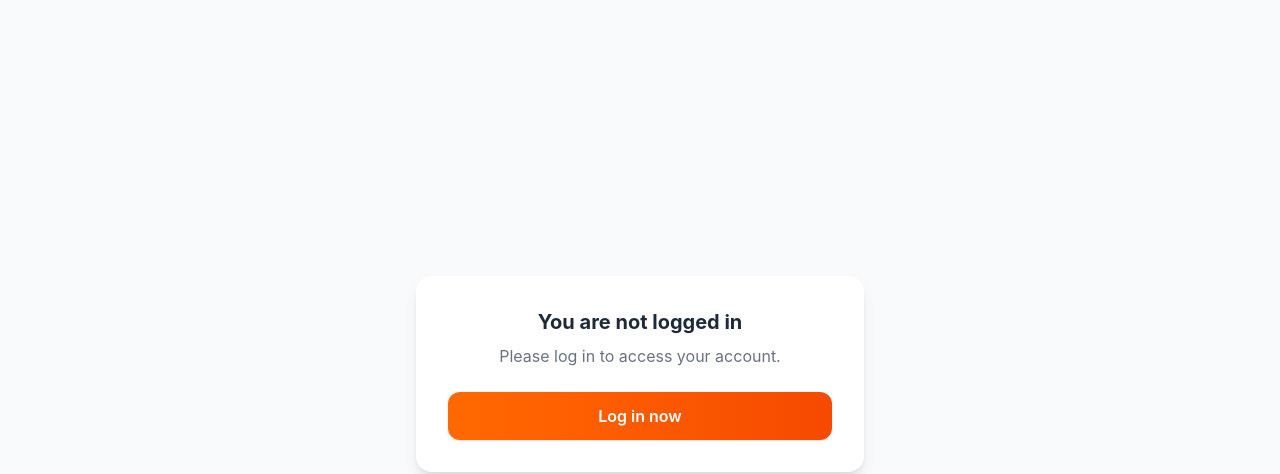
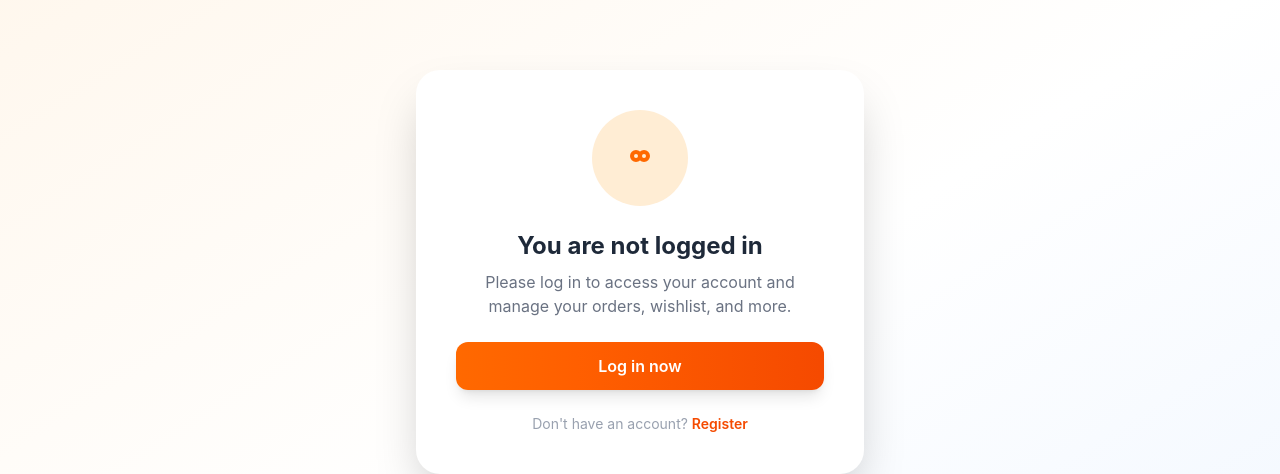
Before and after one commit to DuyPhatpeo/ecommerce, a React (Vite) app: page /account in a window 1280 px wide. Shown: the part 326-800 px from the top of the page. Built offline with nearby package versions, Linux system fonts and the light colour scheme; no server answers; the database is empty.

Commit message:
update style account

```diff
--- a/src/components/account/Account.tsx
+++ b/src/components/account/Account.tsx
@@ -91,20 +91,53 @@ const Account = () => {
 
   if (!userId) {
     return (
-      <div className="min-h-screen flex items-center justify-center bg-gray-50 px-6 py-10">
-        <div className="bg-white shadow-lg rounded-2xl p-8 text-center max-w-md w-full">
-          <h2 className="text-xl font-bold text-gray-800">
+      <div className="min-h-screen flex items-start justify-center bg-gradient-to-br from-orange-50 via-white to-blue-50 px-6 pt-24 pb-24">
+        <div className="bg-white shadow-2xl rounded-3xl max-w-md w-full p-10 flex flex-col items-center text-center">
+          {/* Icon */}
+          <div className="w-24 h-24 flex items-center justify-center rounded-full bg-orange-100 mb-6">
+            <svg
+              xmlns="http://www.w3.org/2000/svg"
+              className="h-12 w-12 text-orange-500"
+              fill="none"
+              viewBox="0 0 24 24"
+              stroke="currentColor"
+            >
+              <path
+                strokeLinecap="round"
+                strokeLinejoin="round"
+                strokeWidth={2}
+                d="M12 11c0-1.105-.895-2-2-2s-2 .895-2 2 .895 2 2 2 2-.895 2-2zm0 0c0-1.105.895-2 2-2s2 .895 2 2-.895 2-2 2-2-.895-2-2z"
+              />
+            </svg>
+          </div>
+
+          {/* Text */}
+          <h2 className="text-2xl font-bold text-gray-800 mb-2">
             You are not logged in
           </h2>
-          <p className="mt-2 text-gray-500">
-            Please log in to access your account.
+          <p className="text-gray-500 mb-6">
+            Please log in to access your account and manage your orders,
+            wishlist, and more.
           </p>
+
+          {/* Login Button */}
           <button
             onClick={() => navigate("/login")}
-            className="mt-6 w-full py-3 rounded-xl bg-gradient-to-r from-orange-500 to-orange-600 text-white font-semibold shadow hover:from-orange-600 hover:to-orange-700 transition-all"
+            className="w-full py-3 rounded-xl bg-gradient-to-r from-orange-500 to-orange-600 text-white font-semibold shadow-lg hover:from-orange-600 hover:to-orange-700 transition-all transform hover:-translate-y-0.5"
           >
             Log in now
           </button>
+
+          {/* Register Link */}
+          <div className="mt-6 text-gray-400 text-sm">
+            Don't have an account?{" "}
+            <button
+              onClick={() => navigate("/register")}
+              className="text-orange-600 font-semibold hover:underline"
+            >
+              Register
+            </button>
+          </div>
         </div>
       </div>
     );
```
